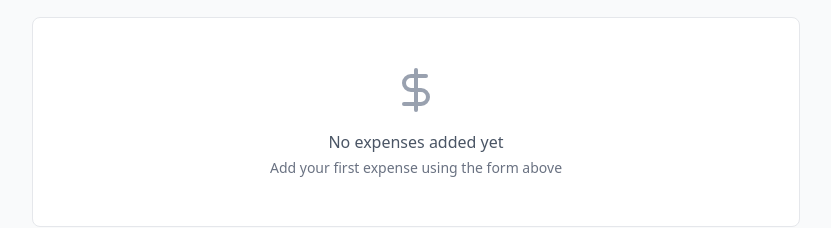
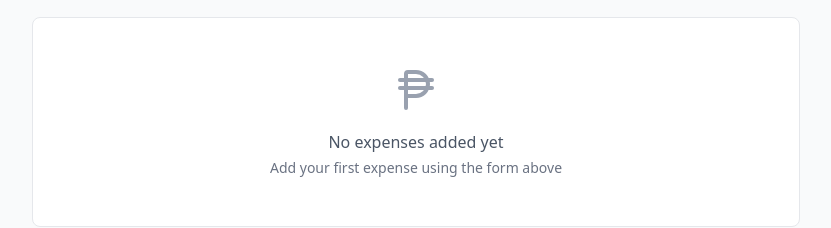
Before and after one commit to earlkian8/expense-tracker-app-dev, a React (Vite) app: page / in a window 1280 px wide. Shown: the part 639-867 px from the top of the page, without its empty margins (224-1055 px from the left). Built offline with nearby package versions, Linux system fonts and the light colour scheme.

Commit message:
fix: stupid ass ai

```diff
--- a/src/components/ExpenseList.jsx
+++ b/src/components/ExpenseList.jsx
@@ -1,5 +1,5 @@
 import ExpenseItem from "./ExpenseItem";
-import { DollarSign } from "lucide-react";
+import { PhilippinePeso } from "lucide-react";
 
 export default function ExpenseList({ expenses, onDelete }) {
   return (
@@ -8,7 +8,7 @@ export default function ExpenseList({ expenses, onDelete }) {
 
       {expenses.length === 0 ? (
         <div className="bg-white border border-gray-200 rounded-lg p-12 text-center">
-          <DollarSign className="w-12 h-12 text-gray-400 mx-auto mb-4" />
+          <PhilippinePeso className="w-12 h-12 text-gray-400 mx-auto mb-4" />
           <p className="text-gray-600">No expenses added yet</p>
           <p className="text-gray-500 text-sm mt-1">
             Add your first expense using the form above
```
